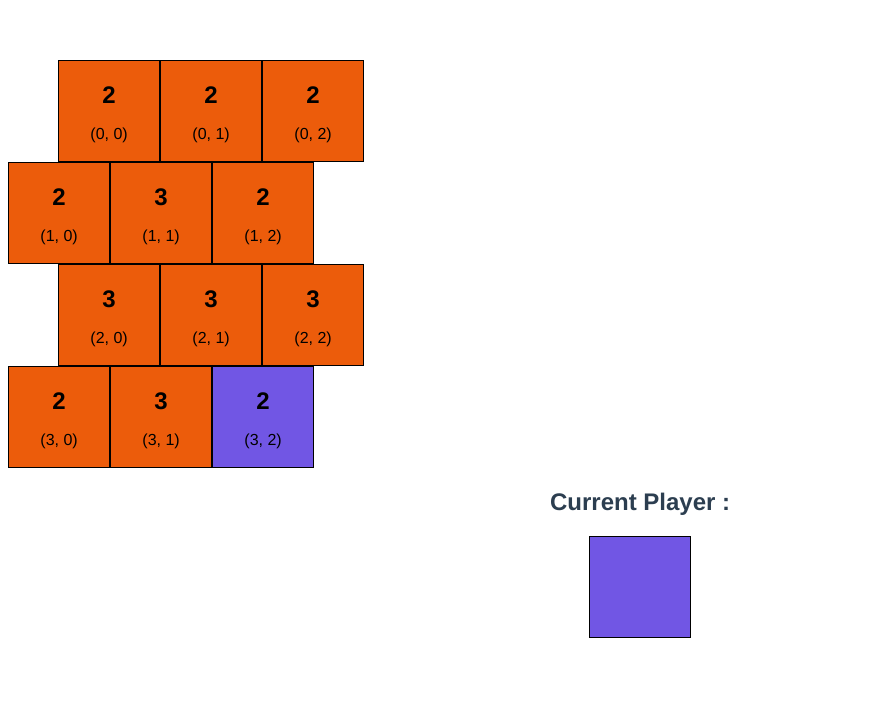
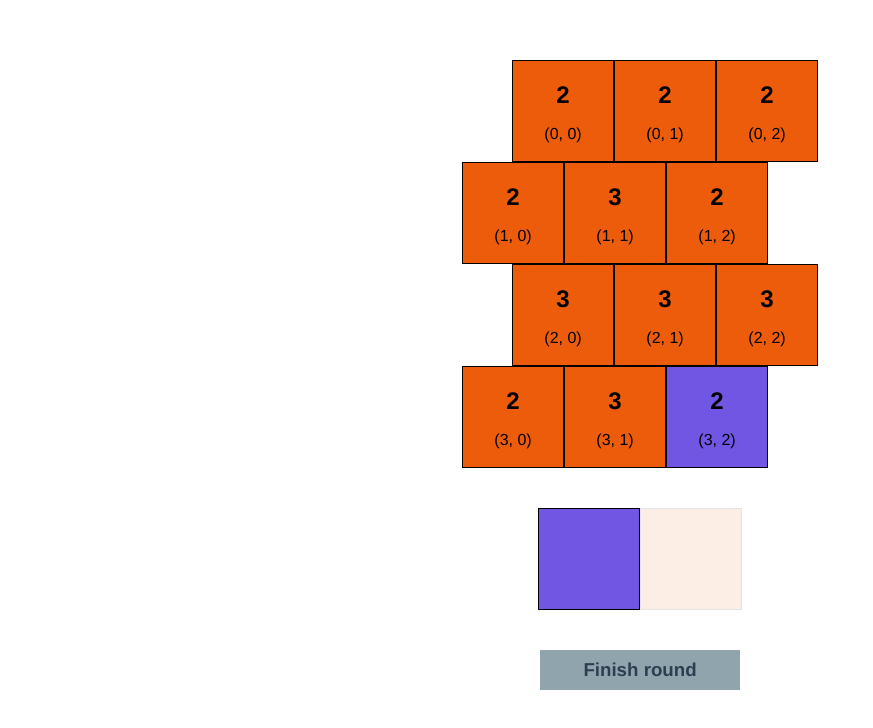
Before and after one commit to BrightAvocado/dice, a Vue app: page / in a window 1280 px wide. Shown: the top 728 px of the page, without its empty margins (0-873 px from the left). Built offline with nearby package versions, Linux system fonts and the light colour scheme.

Commit message:
Working version of several moves per turn

```diff
--- a/src/App.vue
+++ b/src/App.vue
@@ -2,18 +2,21 @@
   <div id="app">
     <Frame/>
     <CurrentPlayerDisplay></CurrentPlayerDisplay>
+    <NextPlayerButton></NextPlayerButton>
   </div>
 </template>
 
 <script>
 import Frame from './components/frame/Frame'
 import CurrentPlayerDisplay from './components/current_player_display/CurrentPlayerDisplay'
+import NextPlayerButton from './components/NextPlayerButton'
 
 export default {
   name: 'App',
   components: {
     Frame,
-    CurrentPlayerDisplay
+    CurrentPlayerDisplay,
+    NextPlayerButton
   }
 }
 </script>
@@ -26,5 +29,10 @@ export default {
     text-align: center;
     color: #2c3e50;
     margin-top: 60px;
+
+    display: flex;
+    flex-direction: column;
+    justify-content: center;
+    align-items: center;
   }
 </style>
--- /dev/null
+++ b/src/components/NextPlayerButton.vue
@@ -0,0 +1,37 @@
+<template>
+  <div class="next-player-button-container" @click="click()">
+    <h3>Finish round</h3>
+  </div>
+</template>
+
+<script>
+  import {mapGetters} from 'vuex';
+
+  export default {
+    methods: {
+      click() {
+        this.$store.dispatch('nextRound');
+      }
+    }
+  }
+</script>
+
+<style scoped>
+  .next-player-button-container {
+    width: 200px;
+    height: 40px;
+    background: grey;
+    display: flex;
+    align-items: center;
+    justify-content: center;
+    background-color: #90A4AE;
+  }
+  .next-player-button-container:hover {
+    background-color: #CFD8DC;
+    cursor: pointer;
+  }
+  .next-player-button-container:active {
+    cursor: pointer;
+    background-color: #ECEFF1;
+  }
+</style>
--- a/src/components/current_player_display/CurrentPlayerDisplay.vue
+++ b/src/components/current_player_display/CurrentPlayerDisplay.vue
@@ -1,8 +1,8 @@
 <template>
   <div class="current-player-display-container">
-    <h2>Current Player :</h2>
-    <div class="current-player-display-color"
-         :style="{'background-color': current_player.color}">
+    <div v-for="player in players"
+         :style="{'background-color': player.color, 'opacity': (player === current_player) ? 1: 0.1}"
+         class="player-square">
     </div>
   </div>
 </template>
@@ -13,6 +13,7 @@
   export default {
     computed: {
       ...mapGetters([
+        'players',
         'current_player'
       ])
     }
@@ -22,10 +23,12 @@
 <style scoped>
   .current-player-display-container{
     display: flex;
-    flex-direction: column;
+    flex-direction: row;
     align-items: center;
+    justify-content: center;
+    margin: 40px;
   }
-  .current-player-display-color{
+  .player-square{
     height: 100px;
     width: 100px;
     border: 1px solid black;
--- a/src/components/frame/Tile.vue
+++ b/src/components/frame/Tile.vue
@@ -42,7 +42,7 @@
     },
     methods: {
       click() {
-        if (this.current_player === this.owner && this.attacker === null) {
+        if (this.current_player === this.owner && this.attacker === null && this.tile.count > 1) {
           this.attackFromThisTile();
         } else if (this.surrounding_enemy_tiles.includes(this.tile) && this.attacker !== null) {
           this.attackThisTile();
@@ -55,7 +55,7 @@
       attackThisTile() {
         this.$store.dispatch('setAttackee', this.tile);
         this.board.attack(this.attacker, this.tile);
-        this.$store.dispatch('nextRound');
+        this.$store.dispatch('nextMove');
       }
     }
   }
--- a/src/js/frame/Board.js
+++ b/src/js/frame/Board.js
@@ -38,11 +38,11 @@ class Board {
     if (attacker_score > attackee_score) { //Attacker wins
       this.seizeTile(attacker, attackee);
     } else { //Attackee wins
-      this.seizeTile(attackee, attacker);
+      attacker.count = 1;
     }
   }
   seizeTile(tile_seizing, tile_seized) {
-    tile_seized.count = Math.max(tile_seizing.count - 1);
+    tile_seized.count = Math.max(tile_seizing.count - 1, 1);
     tile_seizing.count = 1;
     this.getTerritory(this.getOwner(tile_seized.x_pos, tile_seized.y_pos)).removeTile(tile_seized);
     this.getTerritory(this.getOwner(tile_seizing.x_pos, tile_seizing.y_pos)).addTile(tile_seized);
--- a/src/store/modules/game.js
+++ b/src/store/modules/game.js
@@ -22,8 +22,12 @@ const actions = {
   },
   nextRound: ({commit, dispatch}) => {
     dispatch('nextPlayer');
-    commit('nextRound');
-  }
+    commit('nextMove');
+  },
+  nextMove: ({commit}) => {
+    commit('nextMove');
+  },
+
 }
 
 const mutations = {
@@ -36,7 +40,7 @@ const mutations = {
   setSurroundingEnemyTiles: (state, surrounding_enemy_tiles) => {
     state.surrounding_enemy_tiles = surrounding_enemy_tiles;
   },
-  nextRound: state => {
+  nextMove: state => {
     state.attacker = null;
     state.attackee = null;
     state.surrounding_enemy_tiles = [];
```
